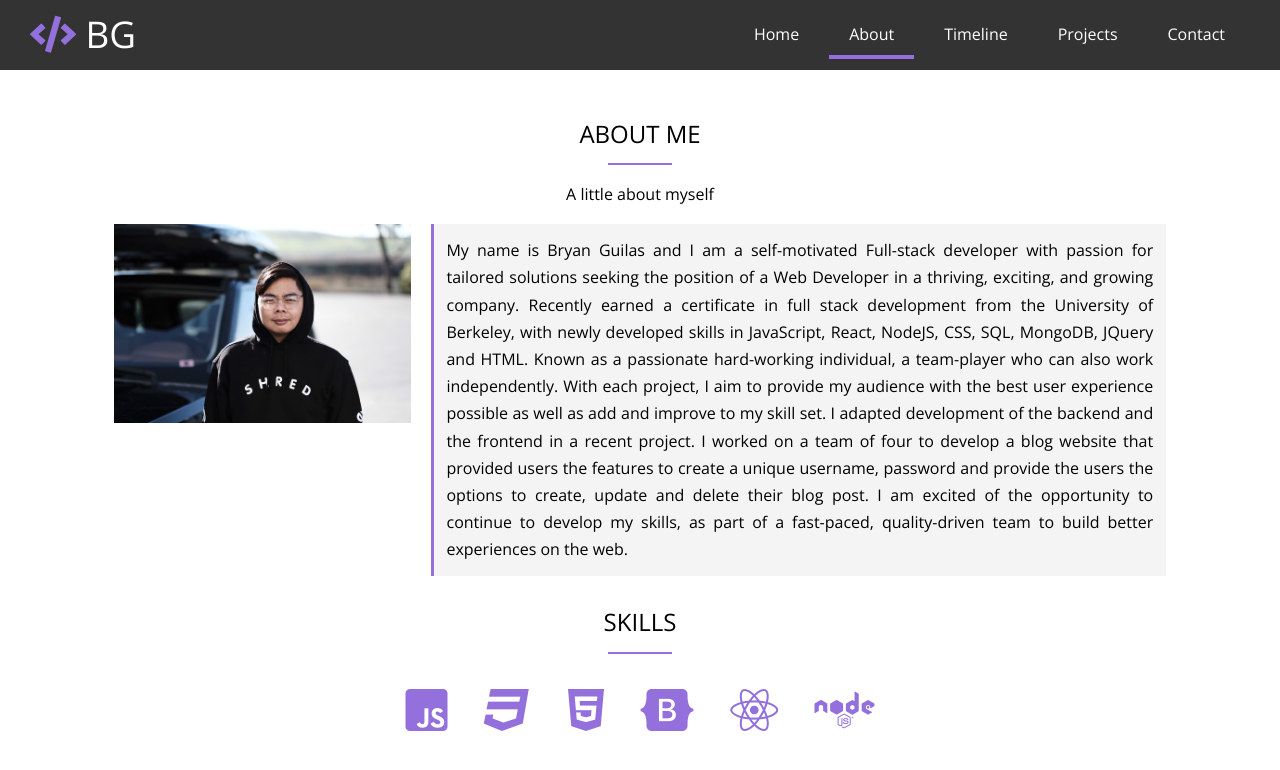
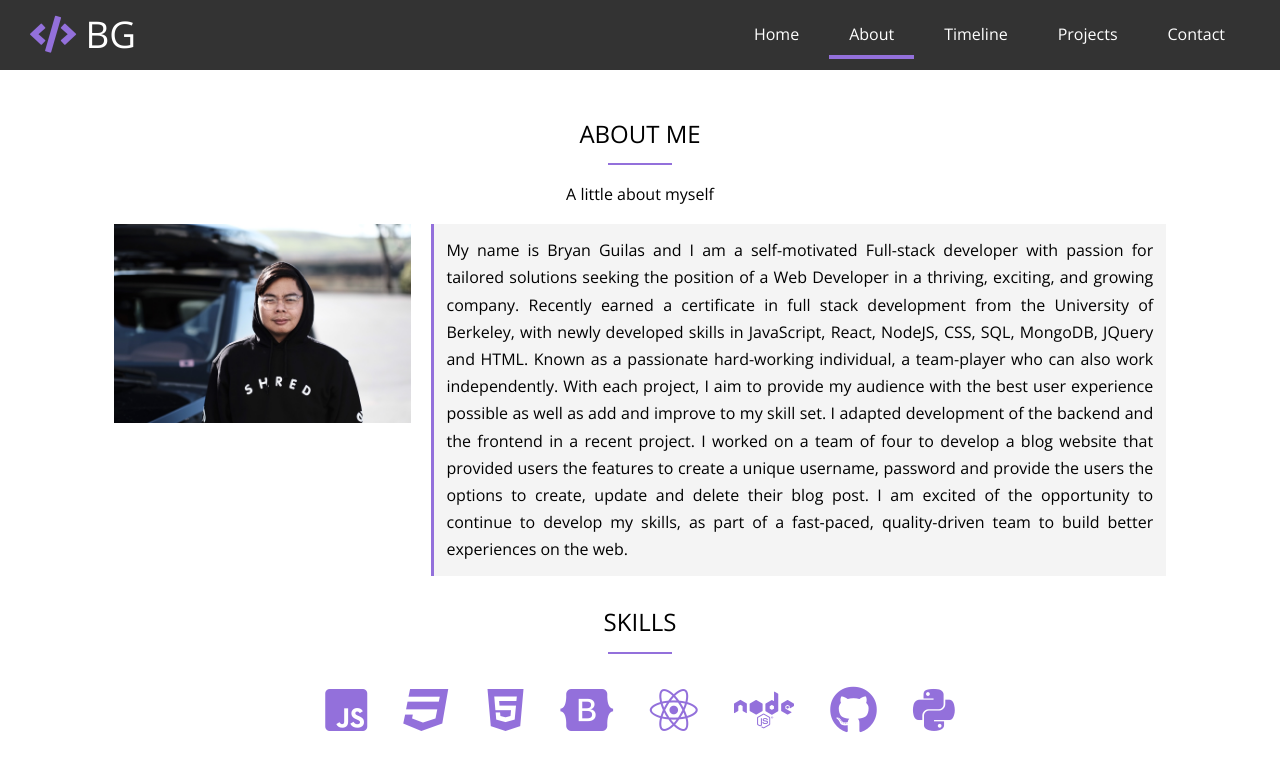
Before and after one commit to BGM6/pureHTML-CSS-JS-Portfolio, a plain HTML site: page about.html in a window 1280 px wide. Shown: the top 770 px of the page. Drawn offline with nearby package versions, Linux system fonts and the light colour scheme.

Commit message:
added more icons

```diff
--- a/about.html
+++ b/about.html
@@ -75,6 +75,8 @@
         <i class="fab fa-bootstrap"></i>
         <i class="fab fa-react"></i>
         <i class="fab fa-node"></i>
+        <i class="fab fa-github"></i>
+        <i class="fab fa-python"></i>
 
 
     </div>
```
